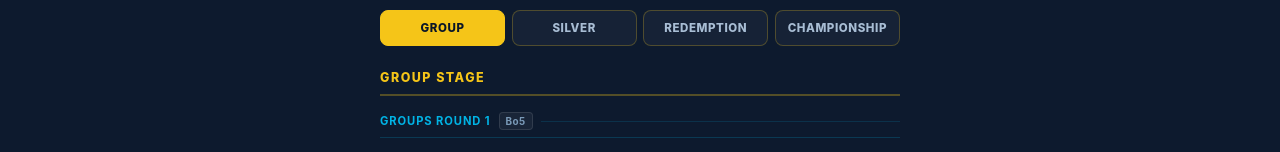
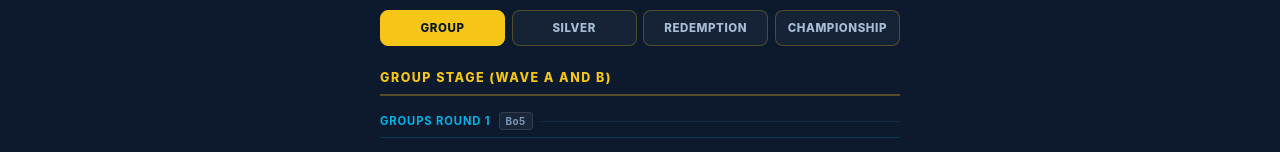
Before and after one commit to metroinkprod-pixel/gridlock-2026, a plain HTML site: page maplist.html in a window 1280 px wide. Shown: the part 365-517 px from the top of the page. Drawn offline with Linux system fonts and the light colour scheme.

Commit message:
Update maplist.html

```diff
--- a/maplist.html
+++ b/maplist.html
@@ -322,7 +322,7 @@
 
   <!-- GROUP STAGE -->
   <div class="stage-block visible" data-stage="group">
-    <div class="stage-label">Group Stage</div>
+    <div class="stage-label">Group Stage (Wave A and B) </div>
 
     <div class="round-block">
       <div class="round-label">Groups Round 1 <span class="bo-tag">Bo5</span></div>
```
